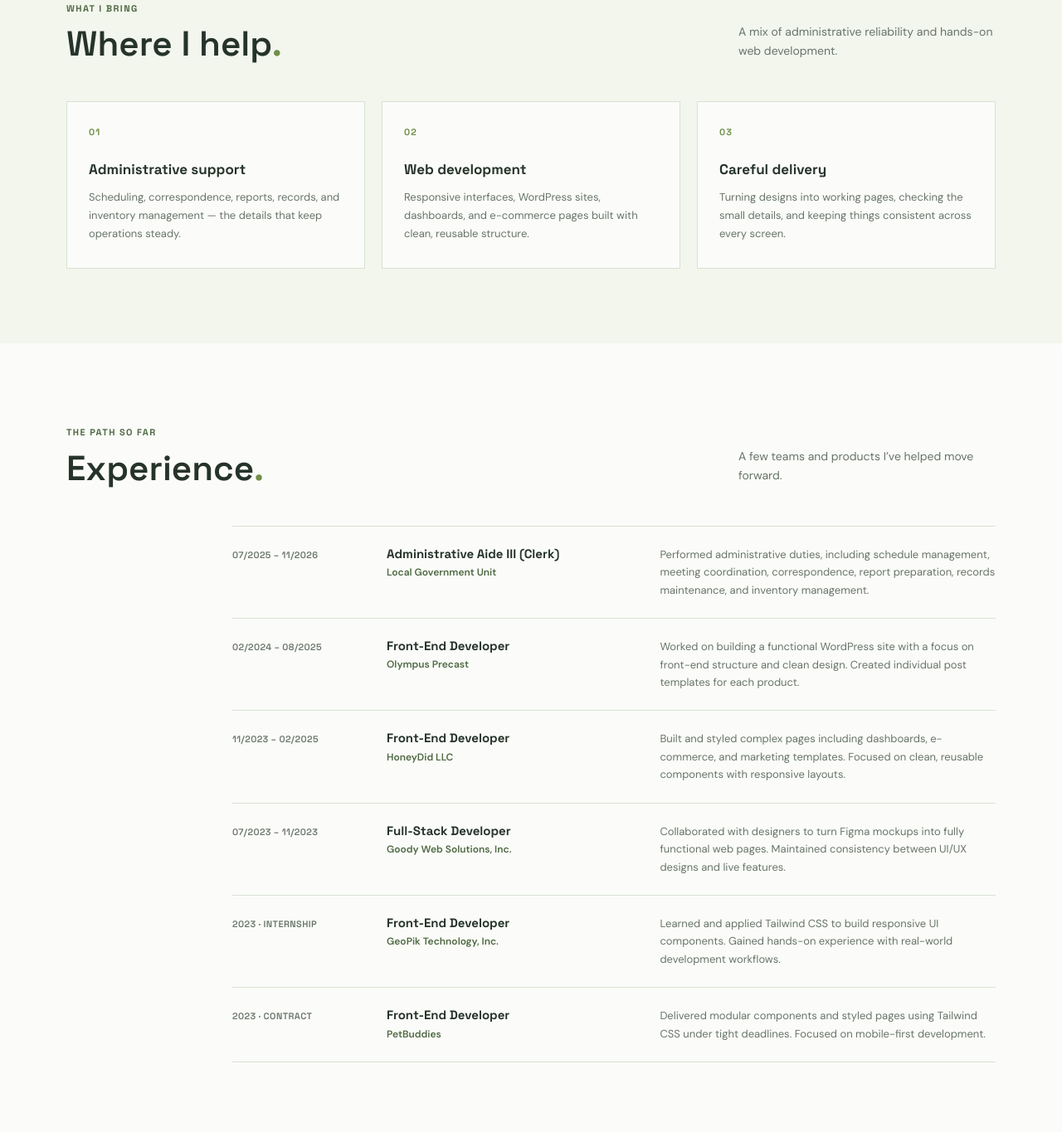
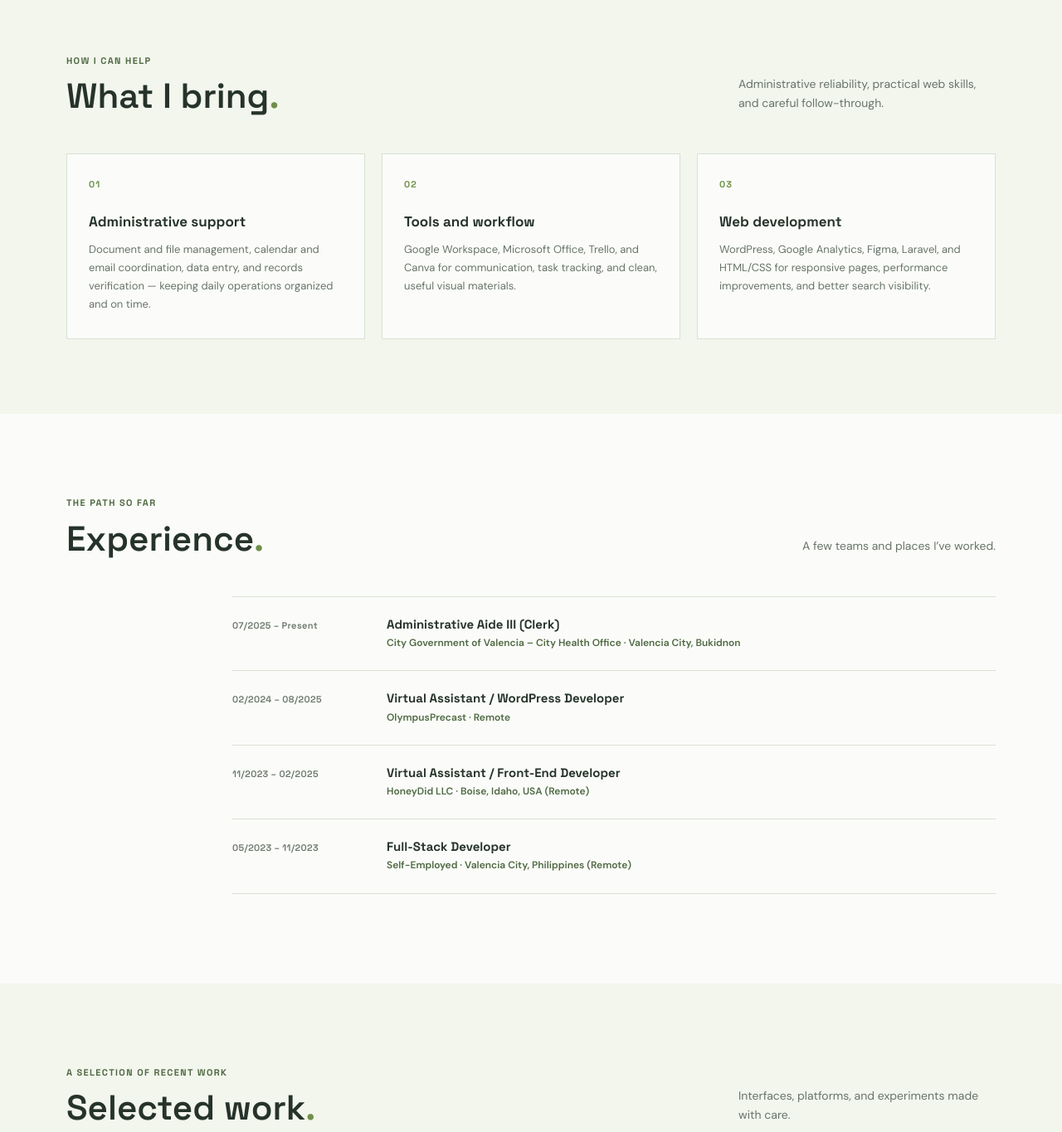
Before and after one commit to wilyuusha/portfolio, a plain HTML site: page index.html in a window 1280 px wide. Shown: the part 823-2188 px from the top of the page at 83% size. Drawn offline with Linux system fonts and the light colour scheme.

Commit message:
adjustment on skills and job work experience

```diff
--- a/assets/css/style.css
+++ b/assets/css/style.css
@@ -436,20 +436,20 @@ button {
   list-style: none;
 }
 
-.experience-list li {
+.experience-list > ol > li {
   display: grid;
-  grid-template-columns: 160px minmax(220px, 0.9fr) minmax(280px, 1.2fr);
+  grid-template-columns: 160px minmax(0, 1fr);
   align-items: baseline;
   gap: 26px;
   padding: 23px 0;
   border-top: 1px solid var(--line);
 }
 
-.experience-list li:last-child {
+.experience-list > ol > li:last-child {
   border-bottom: 1px solid var(--line);
 }
 
-.experience-list time {
+.experience-list > ol > li > time {
   color: var(--muted);
   font-family: var(--font-display);
   font-size: 11px;
@@ -473,12 +473,6 @@ button {
   font-weight: 600;
 }
 
-.experience-list li > p {
-  margin: 0;
-  color: var(--muted);
-  font-size: 13px;
-  line-height: 1.65;
-}
 
 .projects-inner {
   padding-top: 100px;
@@ -821,8 +815,8 @@ button {
     padding: 76px 0;
   }
 
-  .experience-list li {
-    grid-template-columns: 135px minmax(160px, 0.85fr) minmax(180px, 1.15fr);
+  .experience-list > ol > li {
+    grid-template-columns: 135px minmax(0, 1fr);
     gap: 18px;
   }
 
@@ -949,14 +943,14 @@ button {
     padding: 66px 0 70px;
   }
 
-  .experience-list li {
+  .experience-list > ol > li {
     grid-template-columns: 1fr;
     gap: 6px;
     padding: 18px 0;
   }
 
-  .experience-list li > p {
-    margin-top: 5px;
+  .experience-list > ol > li > ul {
+    margin-top: 6px;
   }
 
   .project-grid {
--- a/index.html
+++ b/index.html
@@ -39,10 +39,9 @@
           <div class="hero-copy">
                 <p class="eyebrow"><span class="status-dot"></span> VIRTUAL ASSISTANT <span class="eyebrow-divider">/</span> WEB DEVELOPER</p>
                 <h1>Reliable support<br>to keep <span>work moving.</span></h1>
-                <p class="hero-intro">I’m Wilbhur Queruela. I help people and teams stay organized, handle the details, and keep day-to-day work moving.</p>
+                <p class="hero-intro">I’m Wilbhur Queruela. I’ve spent the last few years building websites for remote teams and supporting a local government office. I’m open to remote work in admin support or web development.</p>
                 <div class="hero-actions">
                   <a class="primary-link" href="#project">View my work <span aria-hidden="true">↘</span></a>
-                  <a class="secondary-link" href="mailto:wilqueruela@gmail.com">Get in touch <span aria-hidden="true">↗</span></a>
                 </div>
             </div>
             <div class="hero-portrait">
@@ -62,26 +61,26 @@
         <div class="section-inner">
           <div class="section-heading">
             <div>
-              <p class="section-kicker">WHAT I BRING</p>
-              <h2>Where I help<span>.</span></h2>
+              <p class="section-kicker">HOW I CAN HELP</p>
+              <h2>What I bring<span>.</span></h2>
             </div>
-            <p class="section-note">A mix of administrative reliability and hands-on web development.</p>
+            <p class="section-note">Administrative reliability, practical web skills, and careful follow-through.</p>
           </div>
           <div class="capability-grid">
             <article class="capability-card">
               <span class="capability-number">01</span>
               <h3>Administrative support</h3>
-              <p>Scheduling, correspondence, reports, records, and inventory management — the details that keep operations steady.</p>
+              <p>Document and file management, calendar and email coordination, data entry, and records verification — keeping daily operations organized and on time.</p>
             </article>
             <article class="capability-card">
               <span class="capability-number">02</span>
-              <h3>Web development</h3>
-              <p>Responsive interfaces, WordPress sites, dashboards, and e-commerce pages built with clean, reusable structure.</p>
+              <h3>Tools and workflow</h3>
+              <p>Google Workspace, Microsoft Office, Trello, and Canva for communication, task tracking, and clean, useful visual materials.</p>
             </article>
             <article class="capability-card">
               <span class="capability-number">03</span>
-              <h3>Careful delivery</h3>
-              <p>Turning designs into working pages, checking the small details, and keeping things consistent across every screen.</p>
+              <h3>Web development</h3>
+              <p>WordPress, Google Analytics, Figma, Laravel, and HTML/CSS for responsive pages, performance improvements, and better search visibility.</p>
             </article>
           </div>
         </div>
@@ -93,51 +92,25 @@
               <p class="section-kicker">THE PATH SO FAR</p>
               <h2>Experience<span>.</span></h2>
             </div>
-            <p class="section-note">A few teams and products I’ve helped move forward.</p>
+            <p class="section-note">A few teams and places I’ve worked.</p>
           </div>
           <div class="experience-list">
             <ol>
               <li>
-                <time>07/2025 – 11/2026</time>
-                <div class="experience-role"><h3>Administrative Aide III (Clerk)</h3><span>Local Government Unit </span></div>
-                <p>
-                  Performed administrative duties, including schedule management, meeting coordination, correspondence, report preparation, records maintenance, and inventory management.
-                </p>
+                <time>07/2025 – Present</time>
+                <div class="experience-role"><h3>Administrative Aide III (Clerk)</h3><span>City Government of Valencia – City Health Office · Valencia City, Bukidnon</span></div>
               </li>
               <li>
                 <time>02/2024 – 08/2025</time>
-                <div class="experience-role"><h3>Front-End Developer</h3><span>Olympus Precast</span></div>
-                <p>
-                  Worked on building a functional WordPress site with a focus on front-end structure and clean design. Created individual post templates for each product.
-                </p>
+                <div class="experience-role"><h3>Virtual Assistant / WordPress Developer</h3><span>OlympusPrecast · Remote</span></div>
               </li>
               <li>
                 <time>11/2023 – 02/2025</time>
-                <div class="experience-role"><h3>Front-End Developer</h3><span>HoneyDid LLC</span></div>
-                <p>
-                  Built and styled complex pages including dashboards, e-commerce, and marketing templates. Focused on clean, reusable components with responsive layouts.
-                </p>
+                <div class="experience-role"><h3>Virtual Assistant / Front-End Developer</h3><span>HoneyDid LLC · Boise, Idaho, USA (Remote)</span></div>
               </li>
               <li>
-                <time>07/2023 – 11/2023</time>
-                <div class="experience-role"><h3>Full-Stack Developer</h3><span>Goody Web Solutions, Inc.</span></div>
-                <p>
-                  Collaborated with designers to turn Figma mockups into fully functional web pages. Maintained consistency between UI/UX designs and live features.
-                </p>
-              </li>
-              <li>
-                <time>2023 · INTERNSHIP</time>
-                <div class="experience-role"><h3>Front-End Developer</h3><span>GeoPik Technology, Inc.</span></div>
-                <p>
-                  Learned and applied Tailwind CSS to build responsive UI components. Gained hands-on experience with real-world development workflows.
-                </p>
-              </li>
-              <li>
-                <time>2023 · CONTRACT</time>
-                <div class="experience-role"><h3>Front-End Developer</h3><span>PetBuddies</span></div>
-                <p>
-                  Delivered modular components and styled pages using Tailwind CSS under tight deadlines. Focused on mobile-first development.
-                </p>
+                <time>05/2023 – 11/2023</time>
+                <div class="experience-role"><h3>Full-Stack Developer</h3><span>Self-Employed · Valencia City, Philippines (Remote)</span></div>
               </li>
             </ol>
           </div>
```
